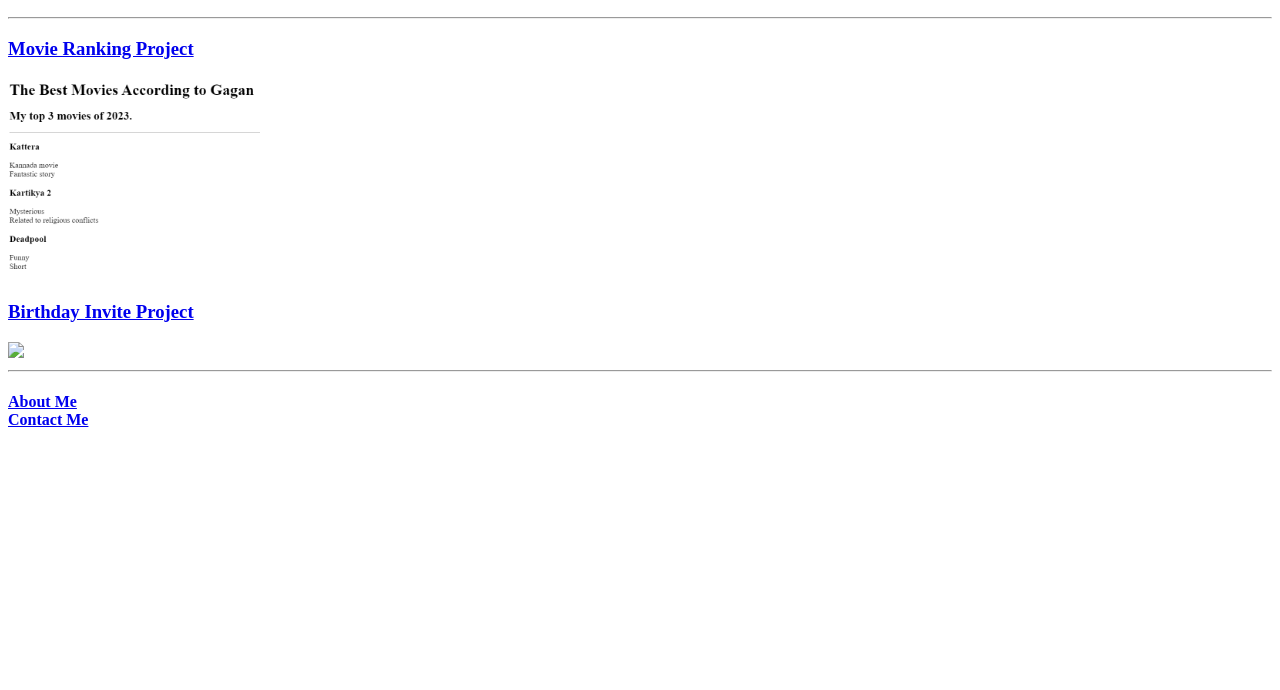
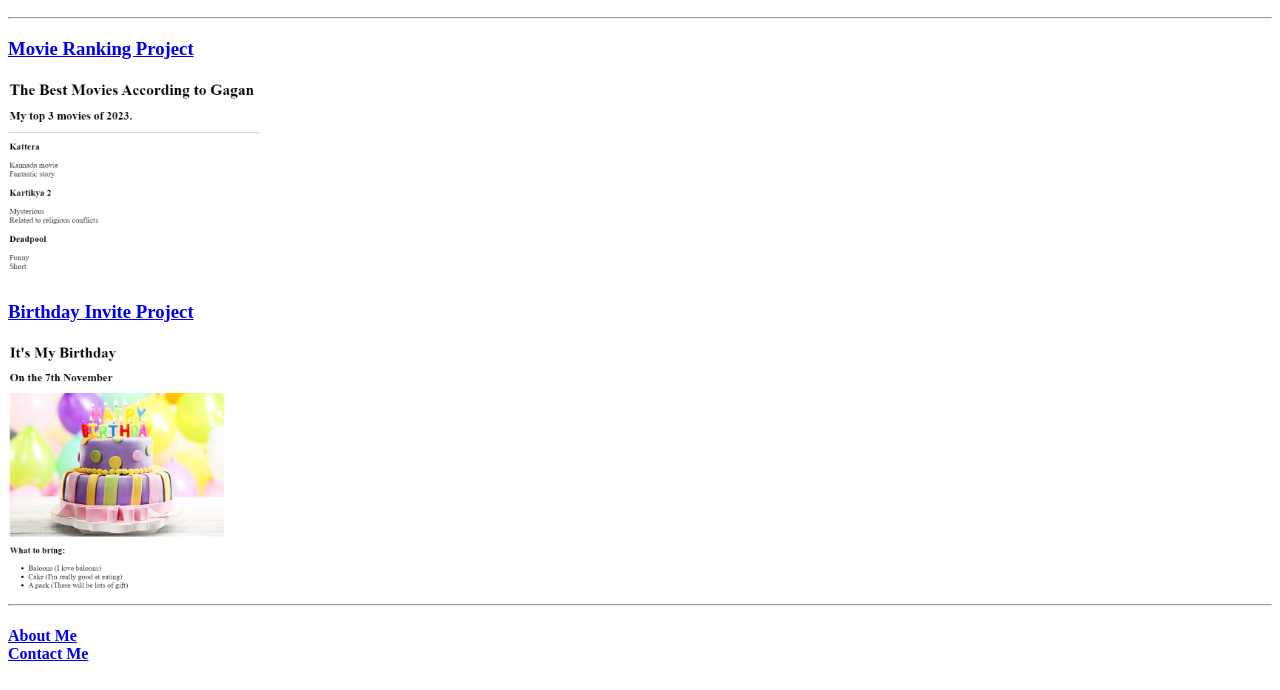
Before and after one commit to daaoutt/html-portfolio, a plain HTML site: page index.html in a window 1280 px wide. Shown: the part 110-800 px from the top of the page. Drawn offline with Linux system fonts and the light colour scheme.

Commit message:
Update index.html

```diff
--- a/index.html
+++ b/index.html
@@ -19,7 +19,7 @@
     <h3>
         <a href="./public/birthday-invite.html">Birthday Invite Project</a>
     </h3>
-    <img src="./assets/images/birthday-invite.png/250" />
+    <img src="./assets/images/birthday-invite.png" height="250" />
     <hr />
 
     <h4>
```
